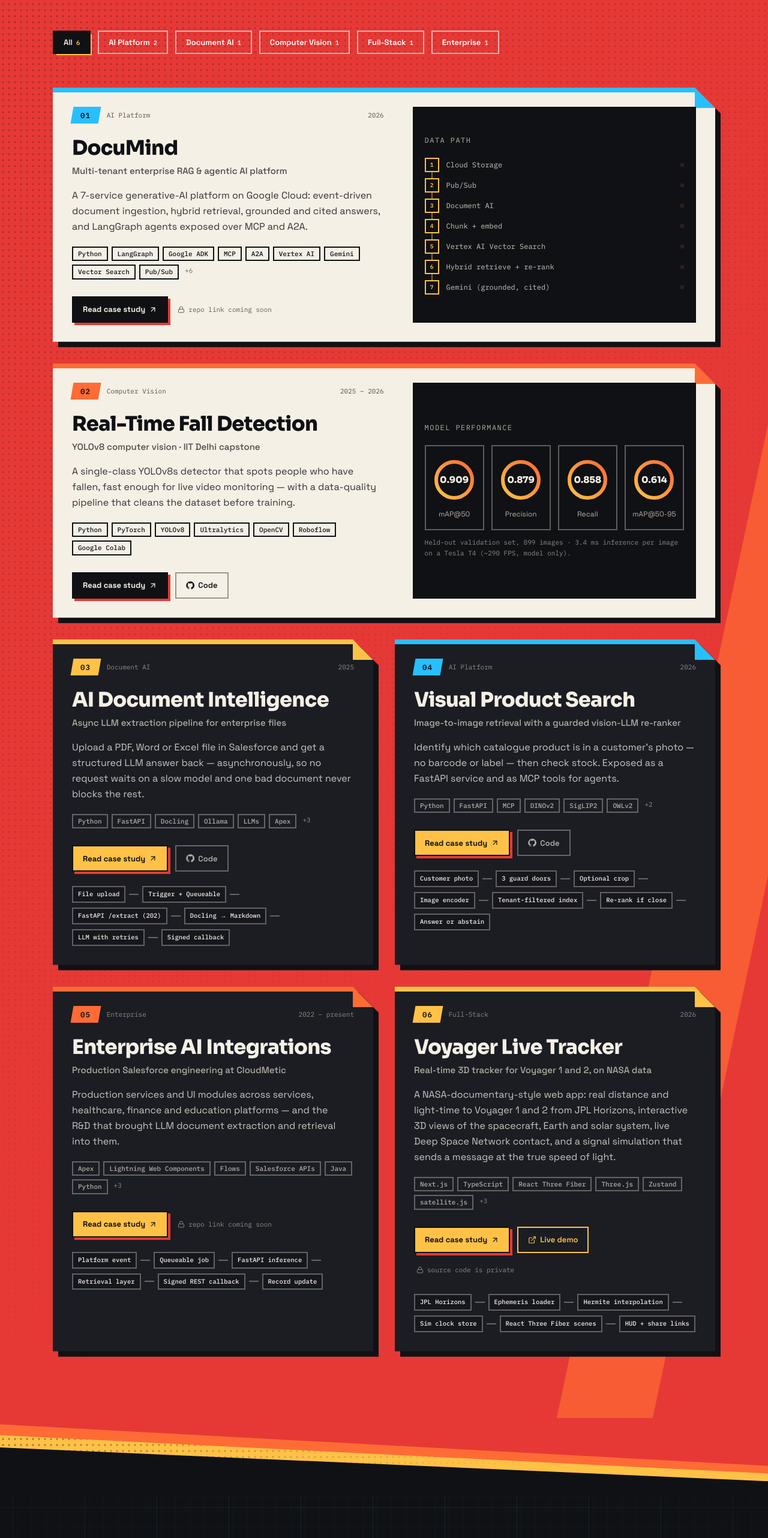
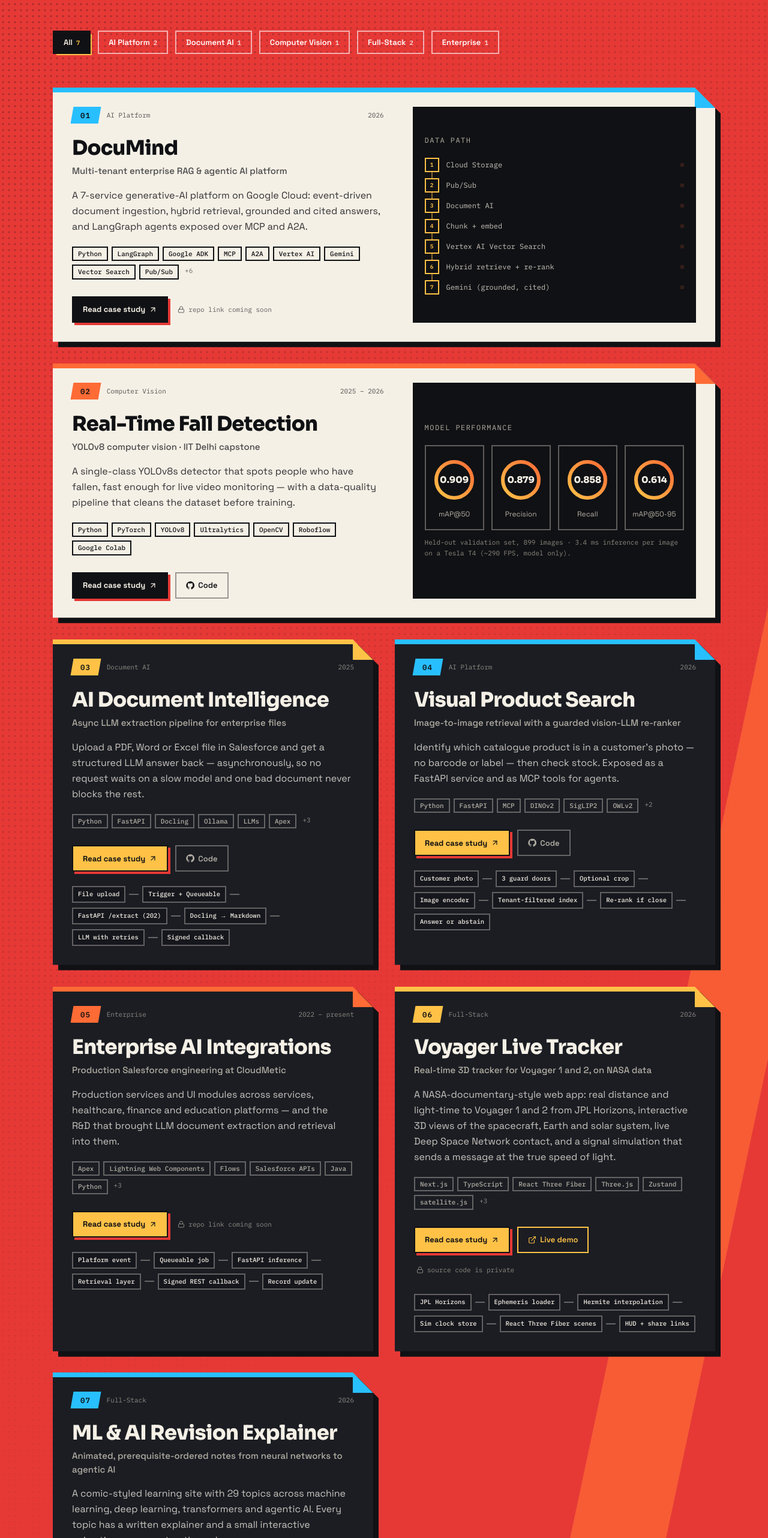
Before and after one commit to sudhanshu-1999/sudhanshu-1999.github.io, a Next.js app: page / in a window 1280 px wide. Shown: the part 4264-6828 px from the top of the page at 60% size. Built offline with nearby package versions, Linux system fonts and the light colour scheme; no server answers.

Commit message:
Add ML & AI Revision Explainer as project 07

```diff
--- a/src/content/site.ts
+++ b/src/content/site.ts
@@ -345,6 +345,38 @@ export const projects: Project[] = [
     codeNote: "source code is private",
     accent: "blue",
   },
+  {
+    slug: "ml-ai-revision-explainer",
+    index: "07",
+    title: "ML & AI Revision Explainer",
+    kicker: "Animated, prerequisite-ordered notes from neural networks to agentic AI",
+    year: "2026",
+    category: "Full-Stack",
+    summary:
+      "A comic-styled learning site with 29 topics across machine learning, deep learning, transformers and agentic AI. Every topic has a written explainer and a small interactive animation you can step through.",
+    problem:
+      "Revision notes for ML and agentic AI are usually flat text, but ideas like backpropagation, attention or an agent loop only stick when you can watch them move, and topics only make sense in prerequisite order.",
+    architecture: ["Topic JSON", "Prerequisite graph", "Astro static pages", "Svelte animation islands", "Vercel deploy"],
+    implementation: [
+      "One JSON file per topic holds the explainer: summary, glossary, code examples, pitfalls and scenario-style interview questions. A shared template renders every page the same way.",
+      "A concept map is generated from each topic's prerequisites, so adding a topic only means adding its data and its animation.",
+      "Each animation is a self-contained Svelte 5 component that hydrates only when scrolled into view, keeping pages light.",
+      "The agentic AI section has 13 topics on building agents with Claude: the agent loop, multi-agent coordination, tools and MCP, hooks, structured extraction, batching and context management.",
+      "Pushing to GitHub redeploys the site on Vercel automatically.",
+    ],
+    challenges: [
+      "Keeping 29 animations independent and fast, so each is its own island with no shared runtime state.",
+      "Keeping technical claims honest: API behaviour was checked against Anthropic's official documentation, and rules of thumb are labelled as such.",
+    ],
+    stack: ["Astro", "Svelte 5", "TypeScript", "D3", "Vercel"],
+    demo: "https://ml-ai-revision-explainer.vercel.app",
+    codeNote: "source code is private",
+    metrics: [
+      { label: "Topics", value: 29, display: "29" },
+      { label: "Interactive animations", value: 29, display: "29" },
+    ],
+    accent: "cyan",
+  },
 ];
 
 export type ArchNode = { id: string; label: string; detail: string; x: number; y: number };
```
